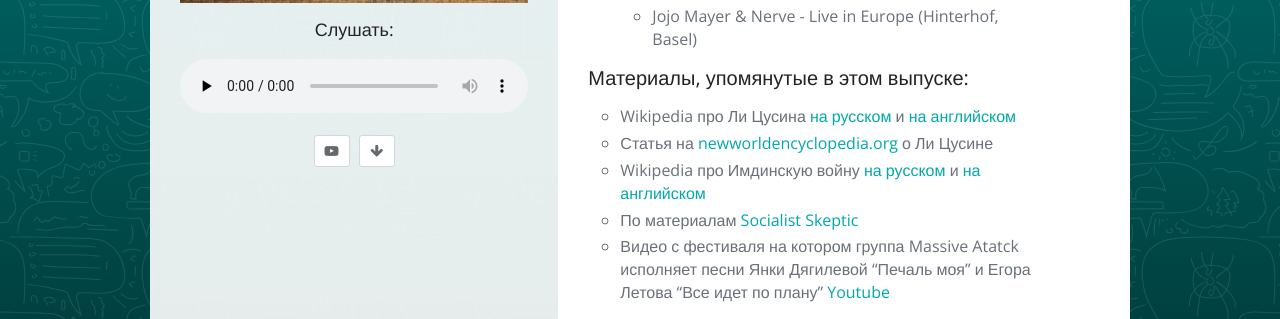
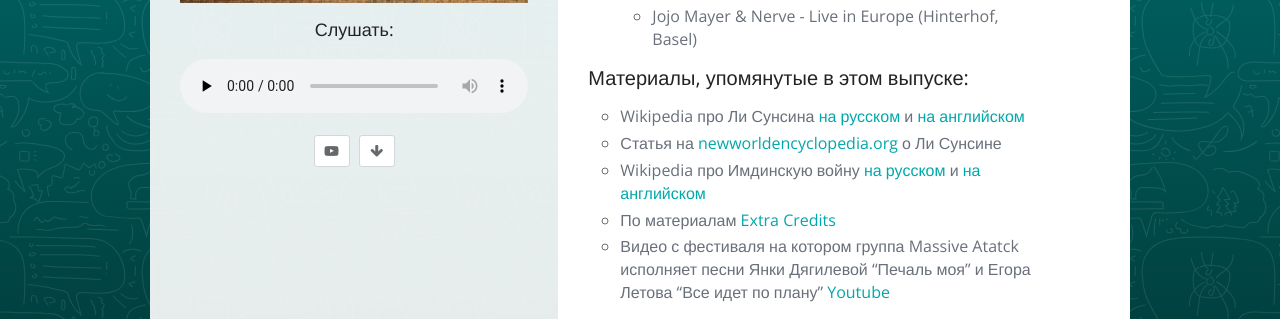
Before and after one commit to tretten/site-moonant, a Jekyll site: the page built from _posts/sunday-live/2016-03-13-005.md, in a window 1280 px wide and 900 px high, scrolled down 657 px. Shown: the part 257-576 px from the top of the window. Built offline with Jekyll 4.4.1, drawn with Linux system fonts in a browser that asks for light colours; nearby versions of some CDN libraries; a script that is not in the unit is left out; comment, search, counter and statistics services are not loaded.

Commit message:
Some mistakes in podcast description

```diff
--- a/_posts/sunday-live/2016-03-13-005.md
+++ b/_posts/sunday-live/2016-03-13-005.md
@@ -27,8 +27,8 @@
     - Jojo Mayer & Nerve - Live in Europe (Hinterhof, Basel)
 
 #### Материалы, упомянутые в этом выпуске:
-- Wikipedia про Ли Цусина [на русском](https://ru.wikipedia.org/wiki/Ли_Сунсин) и [на английском](https://en.wikipedia.org/wiki/Yi_Sun-sin)
-- Статья на [newworldencyclopedia.org](http://www.newworldencyclopedia.org/entry/Yi_Sunsin) о Ли Цусине
+- Wikipedia про Ли Сунсина [на русском](https://ru.wikipedia.org/wiki/Ли_Сунсин) и [на английском](https://en.wikipedia.org/wiki/Yi_Sun-sin)
+- Статья на [newworldencyclopedia.org](http://www.newworldencyclopedia.org/entry/Yi_Sunsin) о Ли Сунсине
 - Wikipedia про Имдинскую войну [на русском](https://ru.wikipedia.org/wiki/Имдинская_война) и [на английском](https://en.wikipedia.org/wiki/Japanese_invasions_of_Korea_(1592–98))
-- По материалам [Socialist Skeptic](https://www.youtube.com/playlist?list=PLILtKfUdIVd0HfXVeDVk154fFfYe4FN0h)
+- По материалам [Extra Credits](https://www.youtube.com/watch?v=3ieaDfD_h6s&list=PLhyKYa0YJ_5Aq7g4bil7bnGi0A8gTsawu&index=50)
 - Видео с фестиваля на котором группа Massive Atatck исполняет песни Янки Дягилевой "Печаль моя" и Егора Летова "Все идет по плану" [Youtube](https://youtu.be/5P-ajBu65Ak)
```
Also changed, not shown: _posts/sunday-live/2016-02-21-002.md (+1 -0 lines).
